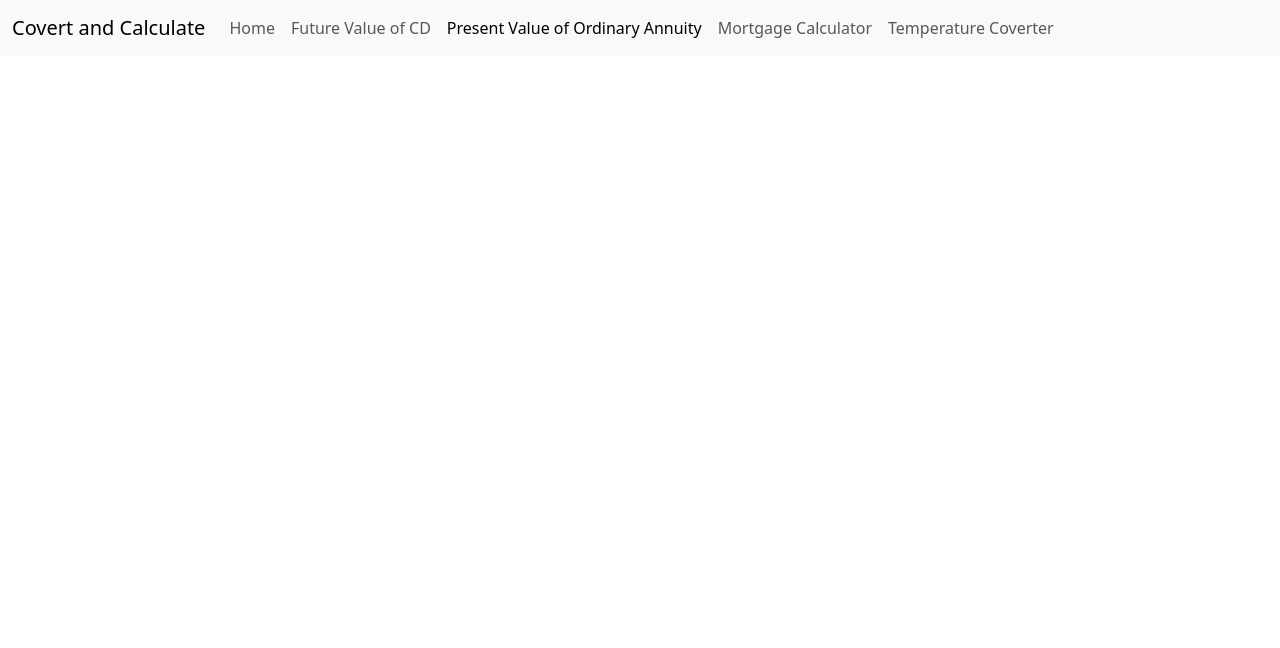
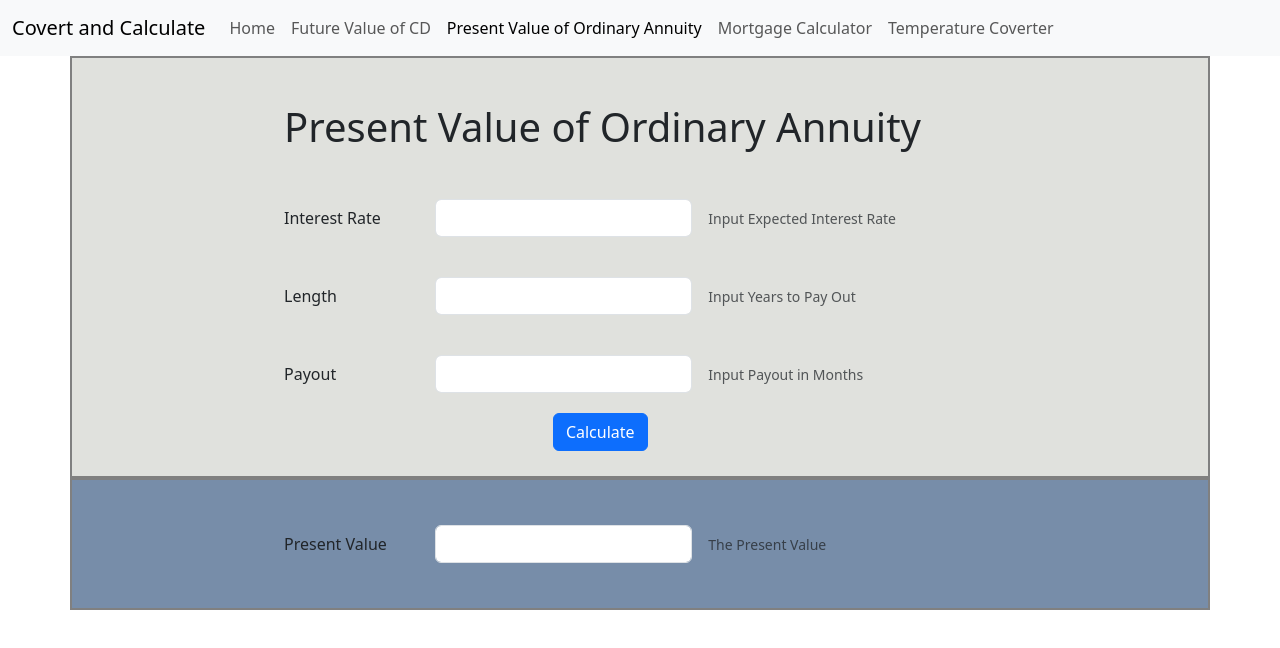
Before and after one commit to LeilaC1/Week3-project, a plain HTML site: page annuity.html in a window 1280 px wide. Drawn offline with nearby package versions, Linux system fonts and the light colour scheme.

Commit message:
completed annuity

```diff
--- a/annuity.html
+++ b/annuity.html
@@ -45,3 +45,114 @@
 
 
     </header>
+
+    <main>
+        <div class="container" style="padding-left: 15%; " id="cal5">
+          <div class="row">
+            <div class="col">
+              <h1>Present Value of Ordinary Annuity</h1>
+            </div>
+          </div>
+          <div class="row g-3 align-items-center">
+            <div class="col-sm-2">
+              <label for="inputInterest" class="col-form-label">Interest Rate</label>
+            </div>
+            <div class="col-auto">
+              <input type="number" id="inputInterest" class="form-control" aria-describedby="inputInterestHelp">
+            </div>
+            <div class="col-auto">
+              <span id="inputInterestHelp" class="form-text">
+                Input Expected Interest Rate
+              </span>
+            </div>
+          </div>
+          <div class="row g-3 align-items-center">
+            <div class="col-sm-2">
+              <label for="inputLength" class="col-form-label">Length</label>
+            </div>
+            <div class="col-auto">
+              <input type="number" id="inputLength" class="form-control" aria-describedby="inputLengthHelp">
+            </div>
+            <div class="col-auto">
+              <span id="inputLengthHelp" class="form-text">
+                Input Years to Pay Out
+              </span>
+            </div>
+          </div>
+          <div class="row g-3 align-items-center">
+            <div class="col-sm-2">
+              <label for="inputPayout" class="col-form-label"> Payout</label>
+            </div>
+            <div class="col-auto">
+              <input type="number" id="inputPayout" class="form-control" aria-describedby="inputPayoutHelp">
+            </div>
+            <div class="col-auto">
+            <span id="inputPayoutHelp" class="form-text">
+                Input Payout in Months
+              </span>
+            </div>
+          </div>
+
+
+
+          <!--btn-->
+          <div style="padding-left: 31%;">
+            <input class="btn btn-primary" id="calculateBtn" type="button" value="Calculate" />
+          </div>
+        </div>
+
+
+
+
+
+
+
+
+
+
+        <!--output-->
+        <div class="container" id="cal6" style="padding-left: 15%;">
+
+          <div class="row g-3 align-items-center">
+            <div class="col-sm-2">
+              <label for="present" class="col-form-label">Present Value </label>
+            </div>
+            <div class="col-auto">
+              <input type="number" id="present" class="form-control" aria-describedby="presentHelp">
+            </div>
+            <div class="col-auto">
+              <span id="presentHelp" class="form-text">
+                The Present Value              </span>
+            </div>
+          </div>
+
+
+        </div>
+
+
+
+
+
+      </main>
+
+
+      <script src="https://cdn.jsdelivr.net/npm/bootstrap@5.3.2/dist/js/bootstrap.bundle.min.js"
+        integrity="sha384-C6RzsynM9kWDrMNeT87bh95OGNyZPhcTNXj1NW7RuBCsyN/o0jlpcV8Qyq46cDfL"
+        crossorigin="anonymous"></script>
+      <script src="scripts/annuity.js"></script>
+
+
+
+
+
+
+
+
+
+
+
+
+
+    </body>
+
+    </html>
--- /dev/null
+++ b/scripts/annuity.js
@@ -0,0 +1,34 @@
+"use strict";
+console.log("start mortage.js");
+
+window.onload = init;
+
+function init(){
+    console.log("start init")
+    const calculateBtn = document.getElementById("calculateBtn");
+    calculateBtn.onclick = onCalculateBtnClicked;
+}
+
+
+    function onCalculateBtnClicked(){
+        console.log("btn clicked");
+        const inputInterest = document.getElementById("inputInterest");
+        const inputLength = document.getElementById("inputLength");
+        const inputPayout = document.getElementById("inputPayout");
+        const present = document.getElementById("present");
+
+
+
+let yearlyInterest = Number(inputInterest.value);
+let yearlyLength = Number(inputLength.value);
+let Payout = Number(inputPayout.value);
+
+let monthlyInterest = yearlyInterest / 100 / 12;
+let monthlyLegnth = yearlyLength * 12;
+
+// calculation, formula - P=(1-(1+r)**-n)/r
+
+let presentValue = Payout * (1 - (1 + monthlyInterest) ** -monthlyLegnth)/monthlyInterest;
+
+present.value = presentValue.toFixed(2);
+}
--- a/style.css
+++ b/style.css
@@ -61,3 +61,12 @@
         background-color: #fcd5ce ;
 
 }
+#cal5 {
+    border: solid gray 2px;
+    background-color: #e0e1dd ;
+}
+
+#cal6 {
+    border: solid gray 2px;
+    background-color: #778da9 ;
+}
```
